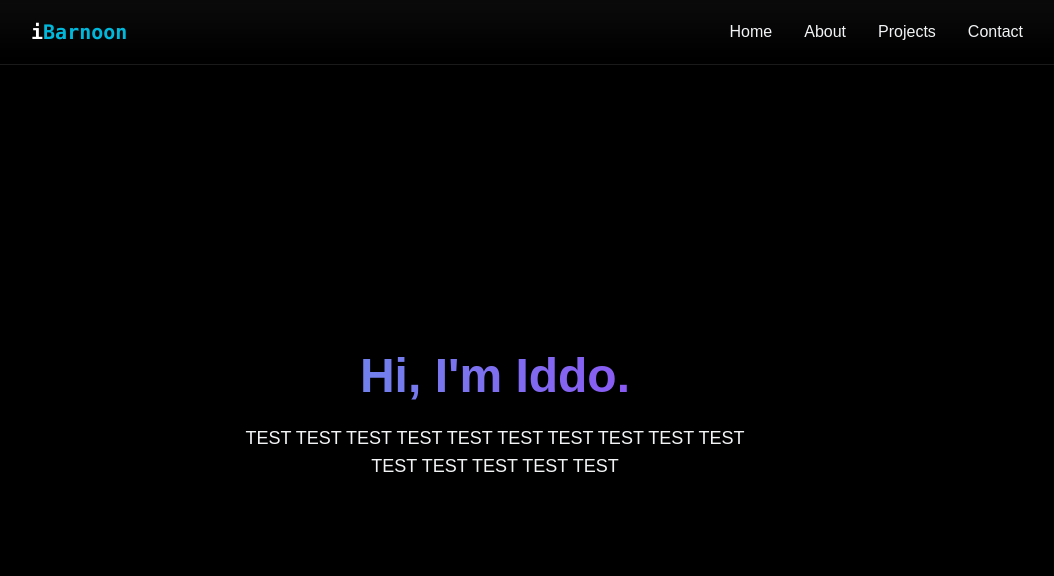
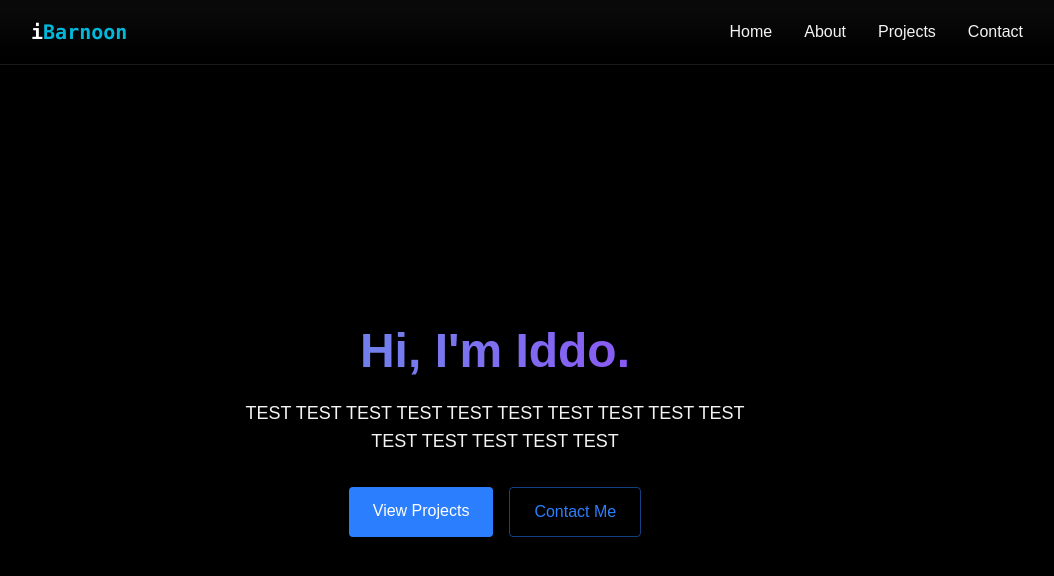
Before and after one commit to iddobarnoon/i-portfolio, a React (Vite) app: page / in a window 1280 px wide. Shown: the top 576 px of the page, without its empty margins (145-1199 px from the left). Built offline with nearby package versions, Linux system fonts and the light colour scheme.

Commit message:
buttons on home

```diff
--- a/src/components/sections/Home.jsx
+++ b/src/components/sections/Home.jsx
@@ -6,6 +6,10 @@
                 Hi, I'm Iddo.
             </h1>
             <p className="tex-gray-400 text-lg mb-8 max-w-lg mx-auto">TEST TEST TEST TEST TEST TEST TEST TEST TEST TEST TEST TEST TEST TEST TEST </p>
+            <div className="flex justify-center space-x-4">
+                <a href="#projects" className="bg-blue-500 text-white py-3 px-6 rounded font-medium transition relative overflow-hidden hover:-translate-y-0.5 hover:shadow-[0_0_15px_rgba(59,130,247,0.4)]">View Projects</a>
+                <a href="#projects" className="border border-blue-500/50 text-blue-500 py-3 px-6 rounded font-medium transition-all duration-200 hover:-translate-y-0.5 hover:shadow-[0_0_15px_rgba(59,130,247,0.2)] hover:bg-blue-500/10">Contact Me</a>
+            </div>
         </div>
     </section>);
 }
```
